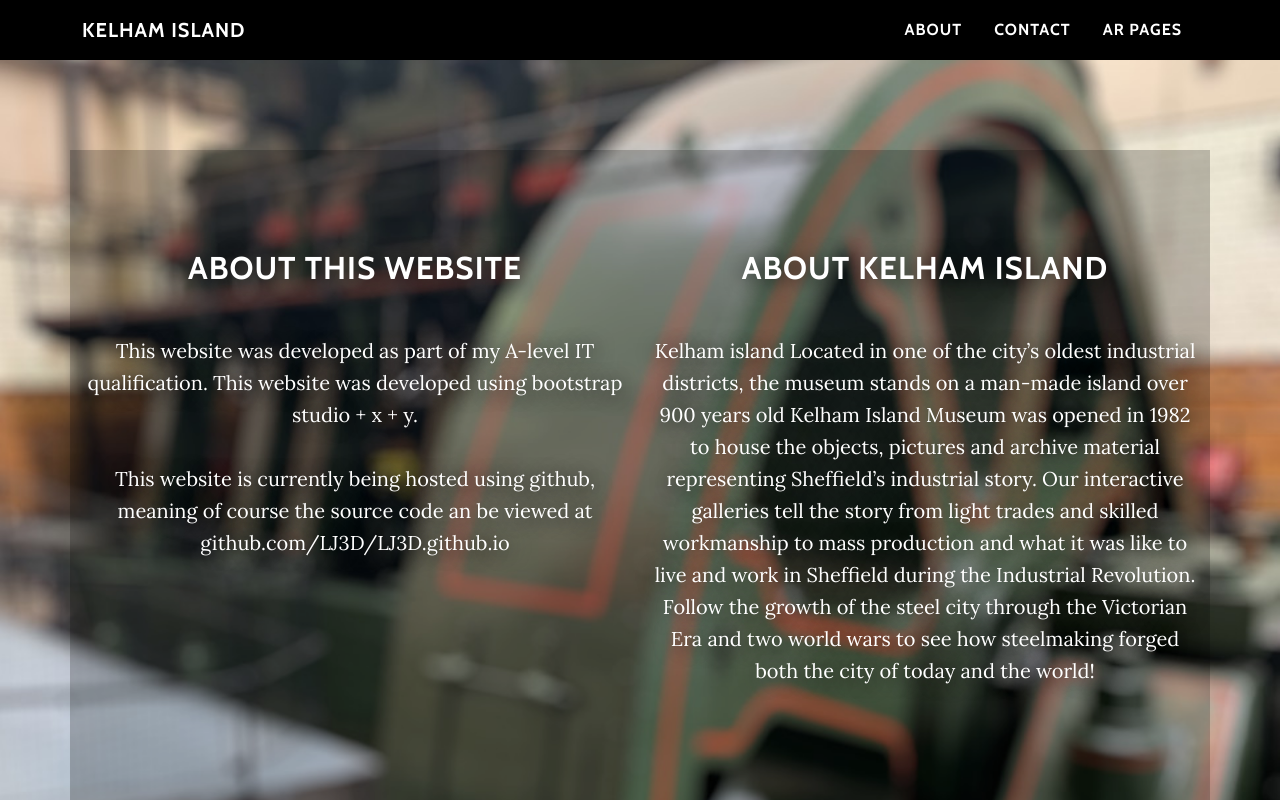
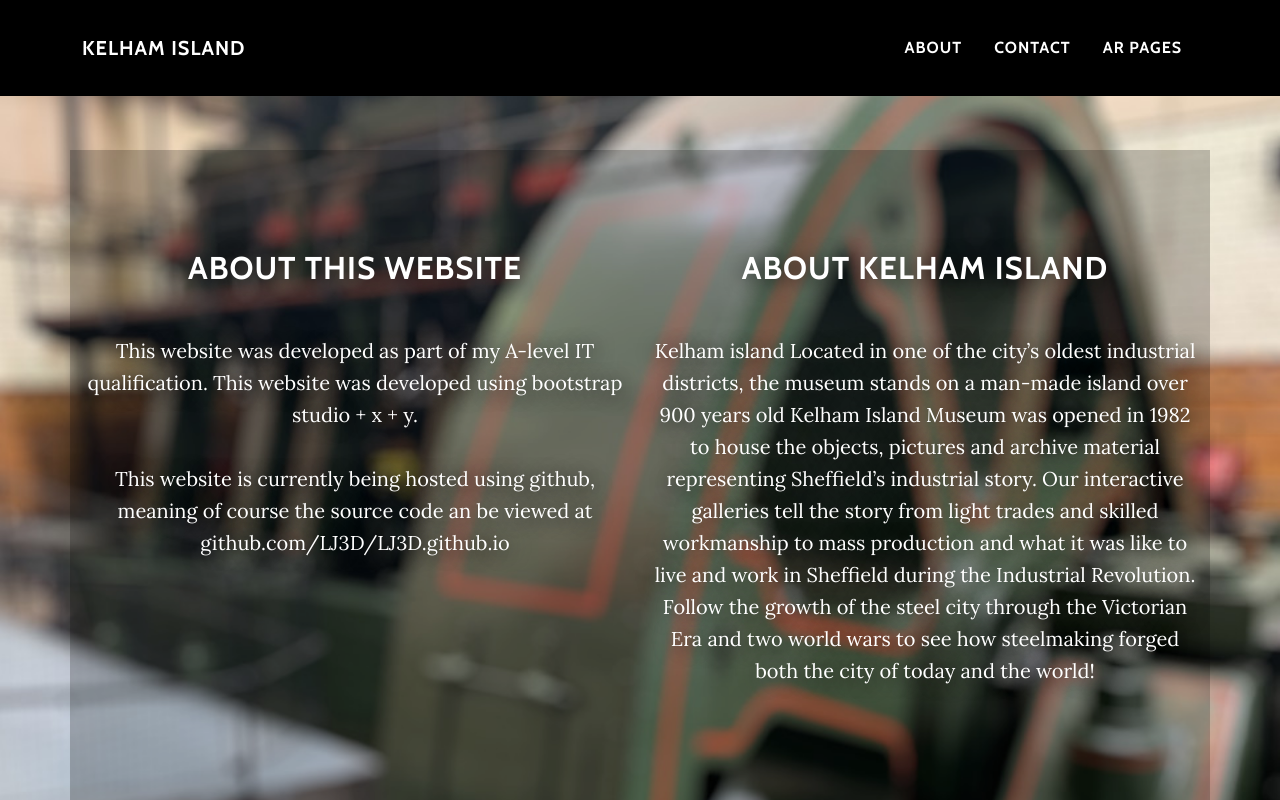
Before and after one commit to LiamD182/LJ3D.github.io, a plain HTML site: page Kelham/about.html in a window 1280 px wide. Shown: the top 800 px of the page. Drawn offline with nearby package versions, Linux system fonts and the light colour scheme.

Commit message:
You cant change that number, dummy

```diff
--- a/Kelham/about.html
+++ b/Kelham/about.html
@@ -13,7 +13,7 @@
 </head>
 
 <body id="page-top" data-bs-spy="scroll" data-bs-target="#mainNav" data-bs-offset="77" style="height: 100vh;">
-    <nav class="navbar navbar-light navbar-expand-md fixed-top" id="mainNav" style="background: #000000;height: 60px;">
+    <nav class="navbar navbar-light navbar-expand-md fixed-top" id="mainNav" style="background: #000000;">
         <div class="container"><a class="navbar-brand" href="index.html" style="text-shadow: 0px 0px 20px rgb(0,0,0);">Kelham Island</a><button data-bs-toggle="collapse" class="navbar-toggler navbar-toggler-right" data-bs-target="#navbarResponsive" type="button" aria-controls="navbarResponsive" aria-expanded="false" aria-label="Toggle navigation" value="Menu"><i class="fa fa-bars"></i></button>
             <div class="collapse navbar-collapse" id="navbarResponsive">
                 <ul class="navbar-nav ms-auto">
```
Also changed, not shown: Kelham/contact.html (+1 -1 lines), Kelham/index.html (+1 -1 lines).
